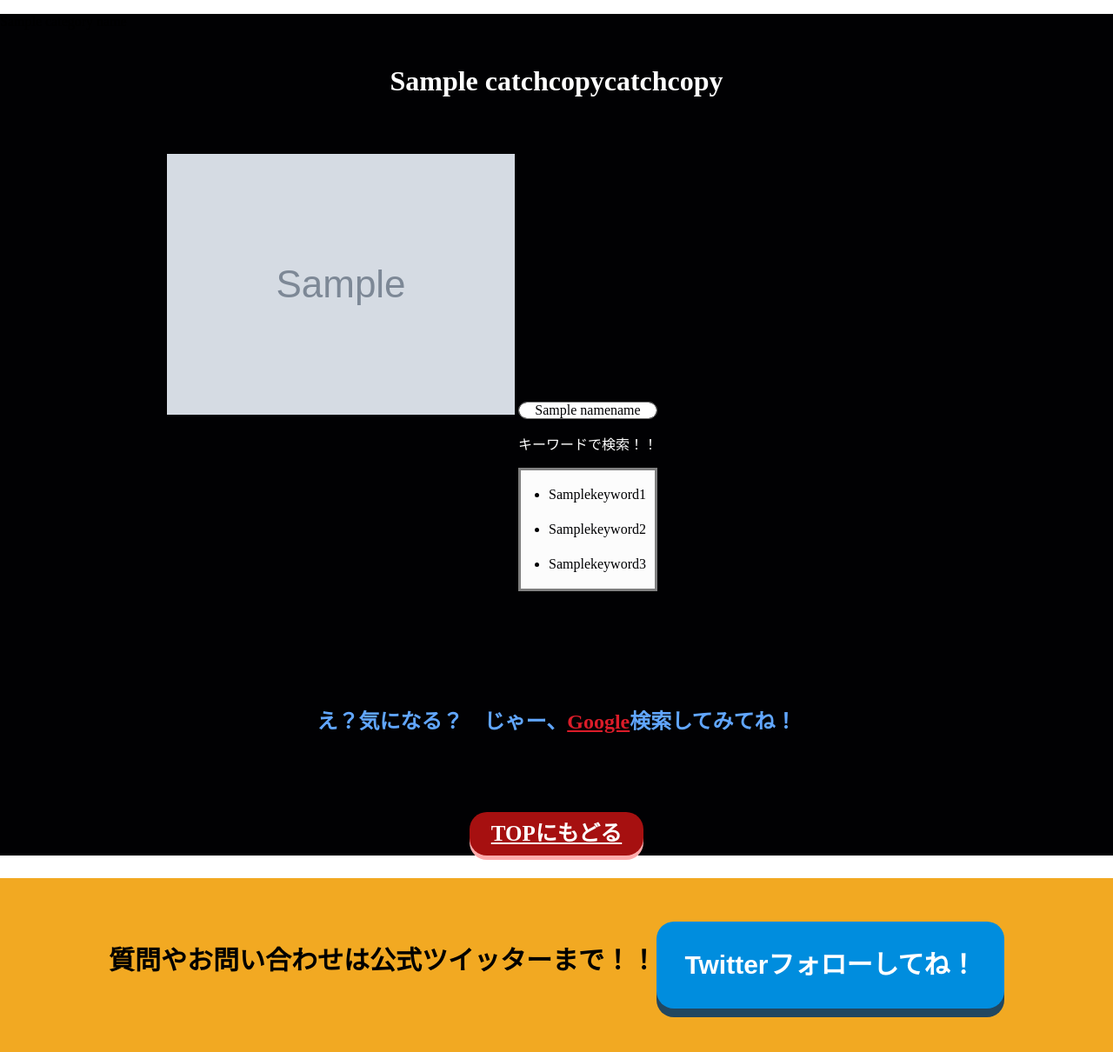
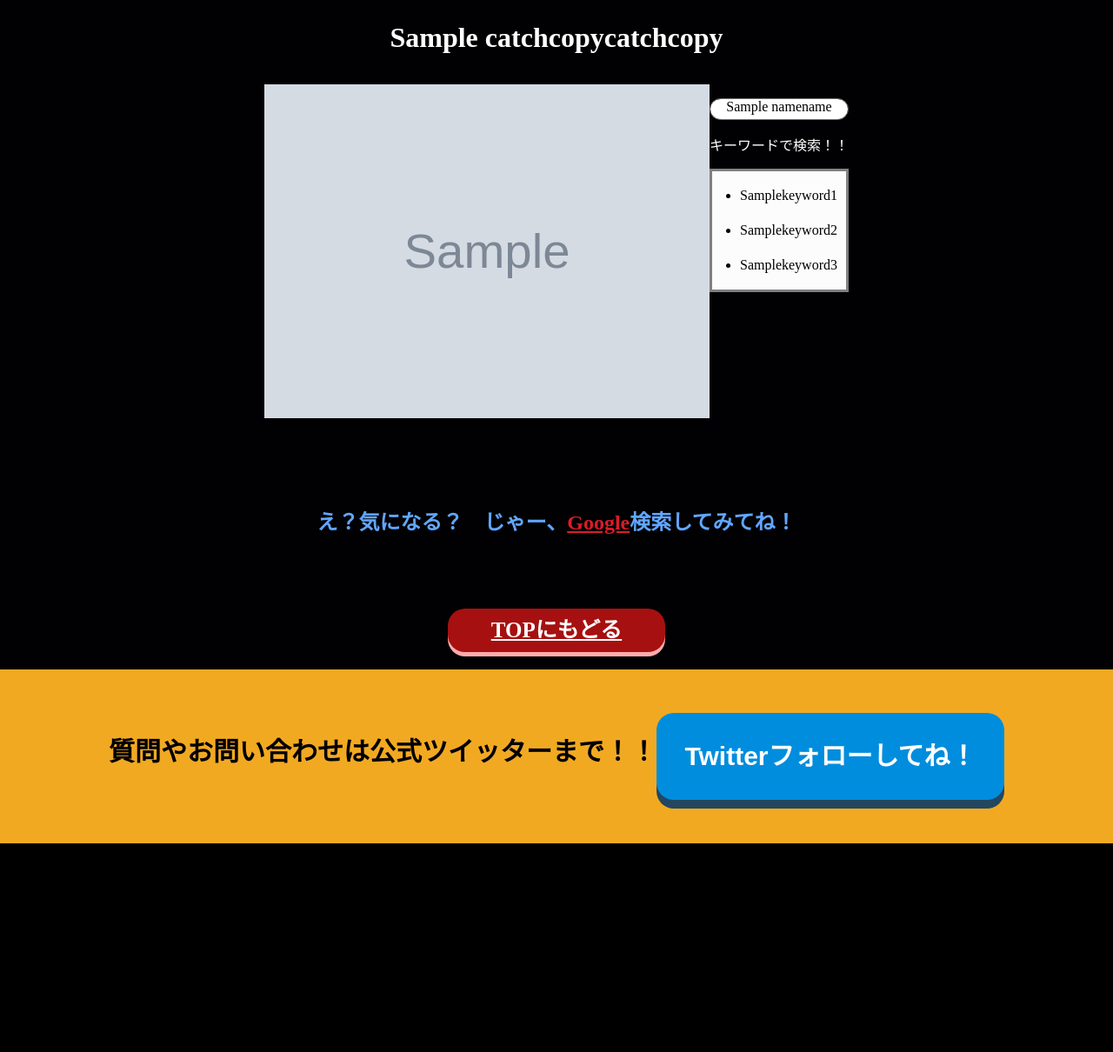
Before and after one commit to ata-misaki/Hello-World, a Flask app: template templates/contents.html in a window 1280 px wide. Shown: the part 140-1350 px from the top of the page at 87% size. After the commit the page ends 1110 px from the top, so only its background shows below. Run offline with Flask 2, Linux system fonts and the light colour scheme; the template is opened without the code that fills it: most values are stand-ins (such as "Sample title", 1, 10 or a date in 2020); grey boxes marked "Sample" are stand-in pictures.

Commit message:
contentspage7

```diff
--- a/static/css/style.contents.css
+++ b/static/css/style.contents.css
@@ -5,9 +5,17 @@
 }
 
 /* ここから */
+@media screen and (max-width:480px) {
+
+}
 .contents_base{
+    background-color: #010103;
+    /* display: flex;
+    justify-content: center; */
+    align-items: center;
+    flex-wrap: wrap;
+    /* margin: 50px; */
     width: auto;
-    background-color: #010103;
     height: auto;
 }
 
@@ -15,14 +23,30 @@
     color: #fff;
     text-align: center;
     padding: 25px;
+    /* display: flex;
+    justify-content: center; */
+    margin-left: auto;
+    margin-right: auto;
+}
+
+.image {
+    width: 50%;
+    height: 50%;
+}
+
+.contents_main {
+    width: auto;
+    margin: 10px auto;
+    text-align: left;
+    display: flex;
+    position: relative;
+    justify-content: center;
 }
 
 .keyword_base{
-    width: 70%;
-    margin: 40px auto;
-    text-align: left;
-    display: flex;
-    position: relative;
+    width: 80%;
+    margin: auto;
+
 }
 
 .keyword {
@@ -51,17 +75,29 @@
     opacity: 1;
     color: #010103;
     text-align: center;
+    padding-bottom: 3%;
 }
 
+.fixed_base {
+    text-align: center;
+    /* position: relative; */
+    display: flex;
+    flex-direction: column;
+    justify-content: center;
+    align-items: center;
+    position: relative;
+}
 .fixed_word {
     color: #61A6FF;
-    text-align: center;
     padding-top: 7%;
     padding-bottom: 5%;
+    /* position: absolute;
+    bottom: 5px; */
+    text-align: center;
 }
 
 .top_return {
-    width: 200px;
+    width: 250px;
     height: 50px;
     line-height: 50px;
     background-color: #A61010;
@@ -73,10 +109,19 @@
     text-decoration: none;
     border-radius: 20px;
     display: block;
-    margin-left: auto;
-    margin-right: auto;
-    margin-top: 2%;
-    margin-bottom: 2%;
+    margin: 20px;
+    /* margin-top: 2%;
+    margin-bottom: 2%; */
+    /* position: absolute; */
+    /* bottom: 2px; */
+    /* transform: translate(-50%, -50%); */
+    /* margin-right: auto;
+    /* margin-left: auto; */
+    /* top: 0;
+    left: 50%;
+    transform: translateX(-50%);
+    -webkit-transform: translateX(-50%);
+    -ms-transform: translateX(-50%); */ */
 }
 
 .top_return:active {
@@ -87,3 +132,10 @@
 .top_return_text {
     color: #fff;
 }
+
+/* .empty {
+    background-color: #010103;
+    margin: 0;
+    width: auto;
+    height: 25px;
+} */
--- a/templates/contents.html
+++ b/templates/contents.html
@@ -2,7 +2,7 @@
 {% block content %}
 <!-- ここから -->
 <div class="contents_base">
-    <p>{{category_name}}</p>
+    <!-- <p >{{category_name}}</p> -->
     <h1 class="catchcopy">{{catchcopy}}catchcopy</h1>
 
 
@@ -22,11 +22,14 @@
             </div>
         </div>
     </div>
+
     <div class="fixed_base">
         <h2 class="fixed_word">え？気になる？　じゃー、<a href="https://www.google.com/" class="google_link">Google</a>検索してみてね！</h2>
 
         <h3 class="top_return"><a href="#" class="top_return_text">TOPにもどる</a></h3>
+
     </div>
+    <!-- <p class="empty">{{""}}</p> -->
 
 </div>
 <!-- ここまで -->
```
